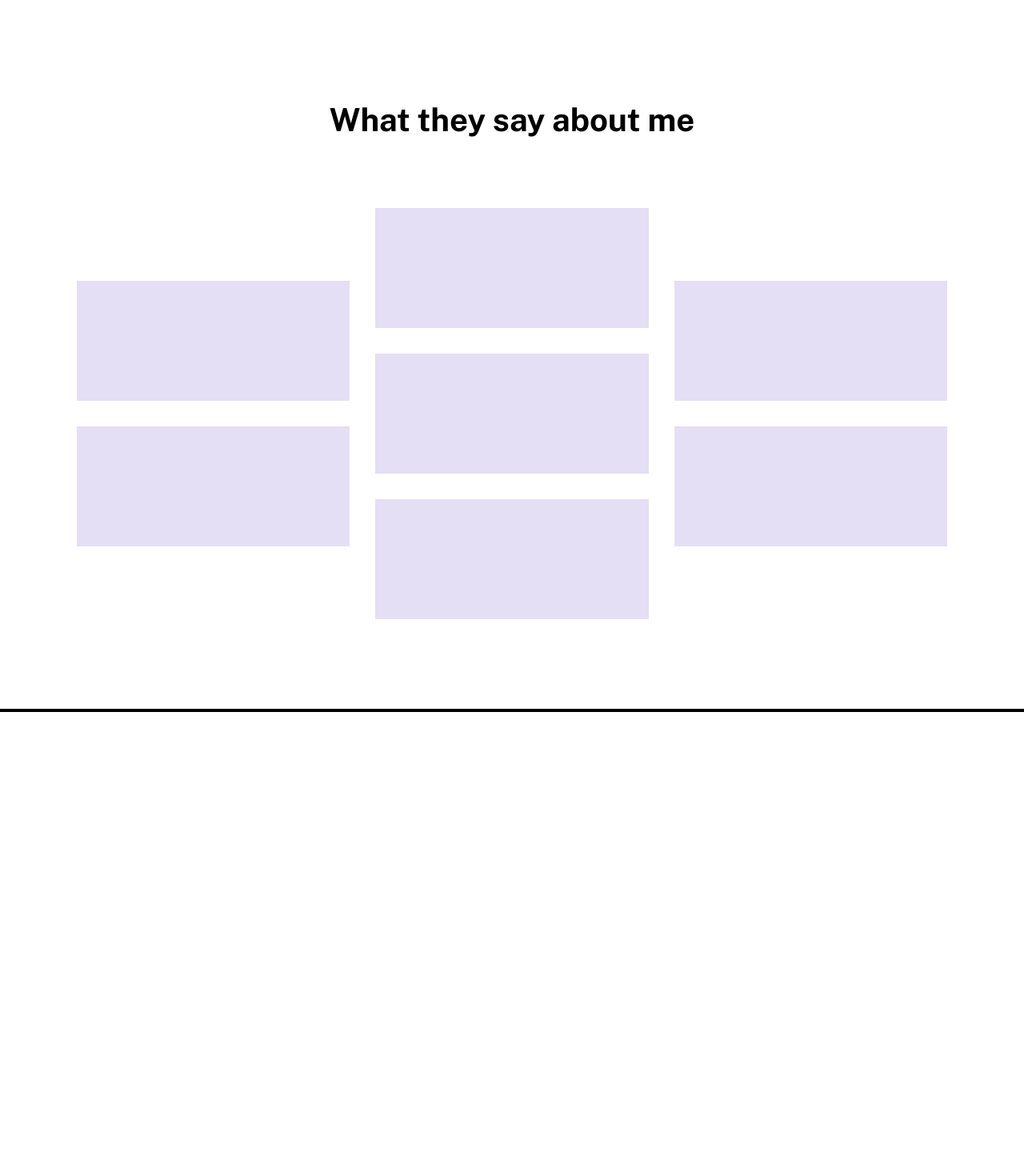
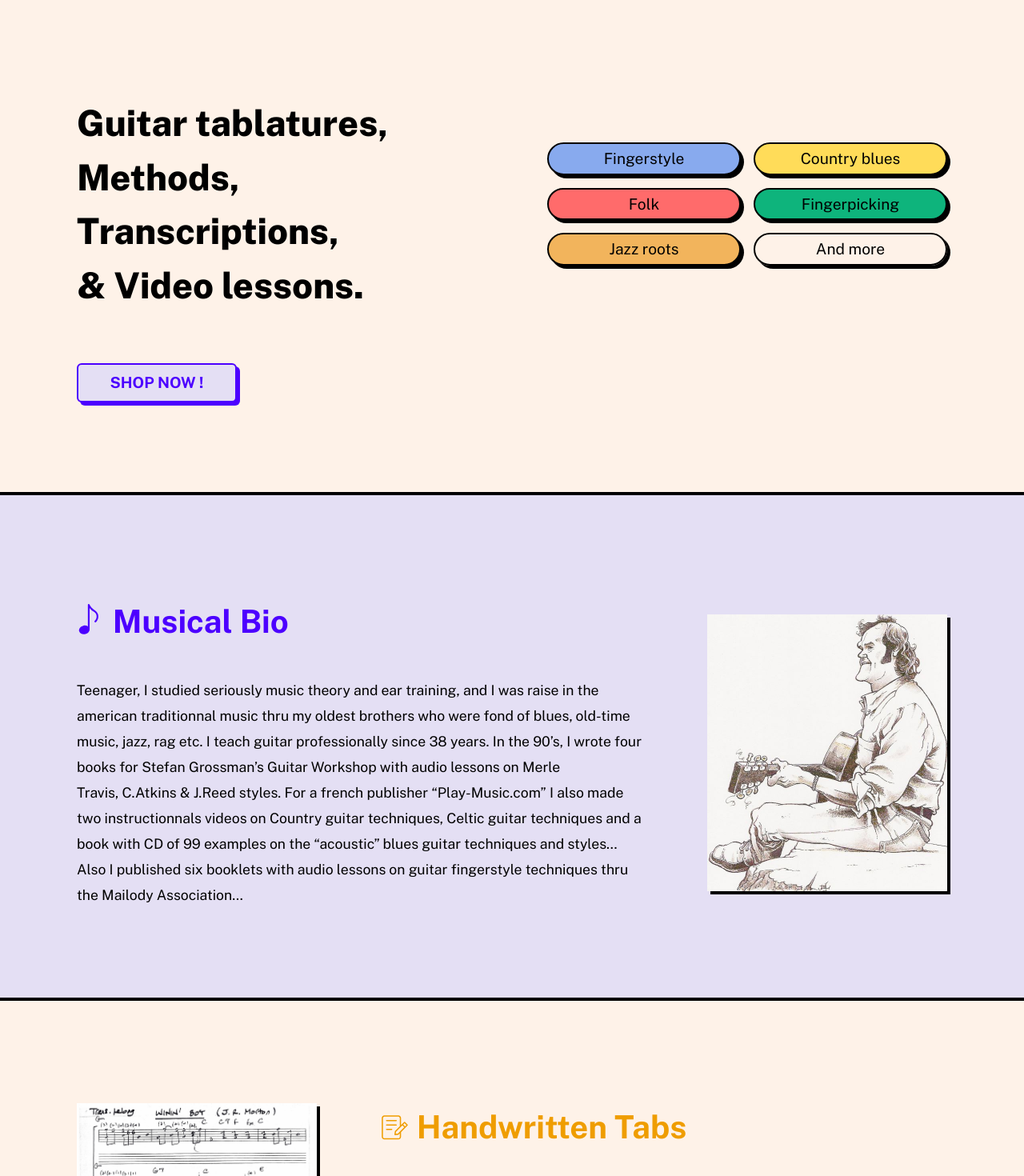
Before and after one commit to Titoongh/mlmh-shop, a Next.js app in the folder mlmh-shop-app/: page / in a window 1280 px wide. Shown: the part 120-1590 px from the top of the page at 80% size. Before the commit the page ends 1010 px from the top, so only its background shows below. Built offline with nearby package versions, Linux system fonts and the light colour scheme.

Commit message:
what they say about me+ home

```diff
--- a/mlmh-shop-app/app/page.tsx
+++ b/mlmh-shop-app/app/page.tsx
@@ -21,9 +21,9 @@ export default function Home() {
                 </div>
             </header>
             <main className='w-full h-full flex flex-col'>
-                {/* <Welcome /> */}
-                {/* <Bio />
-                <HandwrittenTabs /> */}
+                <Welcome />
+                <Bio />
+                <HandwrittenTabs />
                 <Recos />
             </main>
         </>
```
